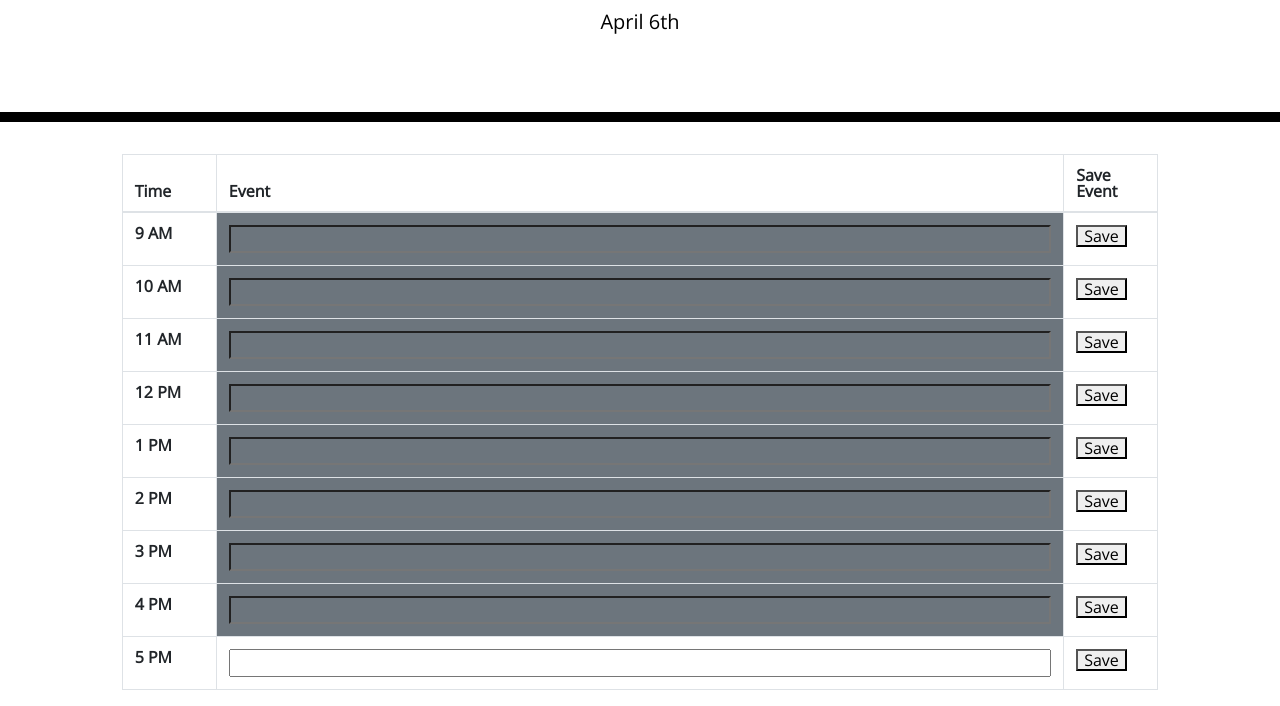
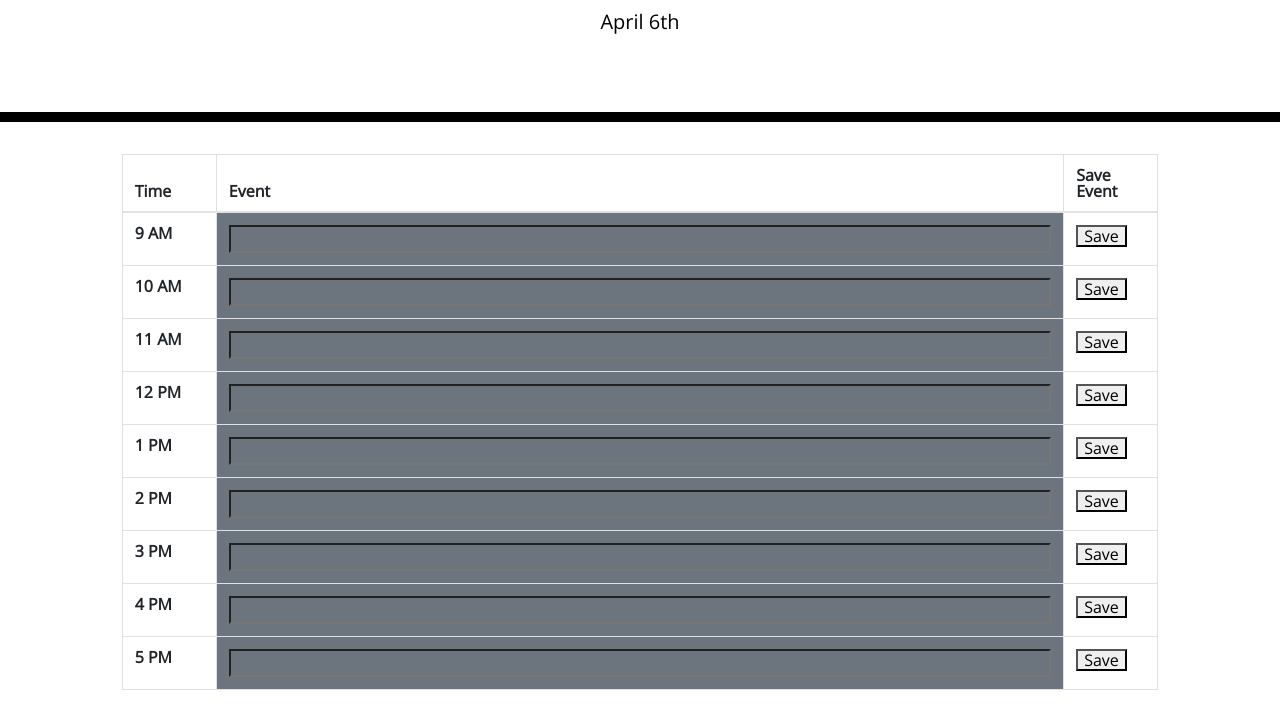
Before and after one commit to Stiltskinner/Work-Day-Scheduler, a plain HTML site: page index.html in a window 1280 px wide. Shown: the part 182-888 px from the top of the page. Drawn offline with nearby package versions, Linux system fonts and the light colour scheme.

Commit message:
Got the color changing backgrounds working correctly based on current time

```diff
--- a/Assets/js/script.js
+++ b/Assets/js/script.js
@@ -1,7 +1,8 @@
 // Selector variables
 var currentDay = document.getElementById("currentDay");
 // jquery selector variables
-var eventTable = $("event-table");
+var eventTable = $("#event-table");
+var scheduler = $("#scheduler");
 
 var nineAM = $("#9AM");
 var tenAM = $("#10AM");
@@ -14,16 +15,17 @@ var fourPM = $("#4PM");
 var fivePM = $("#5PM");
 
 // Global variables
-var check9AM = moment("9:00am", "h:mm:ss");
-var check10AM = moment("10:00am", "h:mm:ss");
-var check11AM = moment("11:00am", "h:mm:ss");
-var check12PM = moment("12:00pm", "h:mm:ss");
-var check1PM = moment("1:00pm", "h:mm:ss");
-var check2PM = moment("2:00pm", "h:mm:ss");
-var check3PM = moment("3:00pm", "h:mm:ss");
-var check4PM = moment("4:00pm", "h:mm:ss");
-var check5PM = moment("5:00pm", "h:mm:ss");
-var check6PM = moment("6:00pm", "h:mm:ss");
+var check9AM = moment("9:00am", "h:mm:ss a");
+var check10AM = moment("10:00am", "h:mm:ss a");
+var check11AM = moment("11:00am", "h:mm:ss a");
+var check12PM = moment("12:00pm", "h:mm:ss a");
+var check1PM = moment("1:00pm", "h:mm:ss a");
+var check2PM = moment("2:00pm", "h:mm:ss a");
+var check3PM = moment("3:00pm", "h:mm:ss a");
+var check4PM = moment("4:00pm", "h:mm:ss a");
+var check5PM = moment("5:00pm", "h:mm:ss a");
+var check6PM = moment("6:00pm", "h:mm:ss a");
+var check11PM = moment("11:00pm", "h:mm:ss a");
 
 // Current day display function
 function displayDay() {
@@ -31,13 +33,16 @@ function displayDay() {
     currentDay.textContent = now.format("MMMM Do");
 }
 
-// Interval to check for current time every second and updates the display date if it changes
+// Interval to check for current time every second and updates the display date if it changes. It also fires the upDate colors function every second so it can check for the current time and update in real time
 function timeUpdate() {
    setInterval(displayDay, 1000);
+   setInterval(updateColors, 1000);
 }
 
+// This function changes the background color of the Event column of the table depending on the time. If it is the current hour, it sets it to red, if it's after the current hour, sets it to gray, and it sets them all to green if it's before 9 AM, basically meaning they all reset to green after midnight
 function updateColors() {
     if (moment().isBefore(check9AM)) {
+        eventTable.children().children().children("td").children().removeClass("bg-success bg-secondary bg-alert").addClass("bg-success");
         eventTable.children().children().children("td").removeClass("bg-success bg-secondary bg-alert").addClass("bg-success");
     }
     if (moment().isBetween(check9AM, check10AM)) {
@@ -108,10 +113,12 @@ function updateColors() {
         fourPM.addClass("bg-secondary").removeClass("bg-success bg-alert");
         fourPM.children().addClass("bg-secondary").removeClass("bg-success bg-alert");
     }
+    if (moment().isAfter(check6PM)) {
+        fivePM.addClass("bg-secondary").removeClass("bg-success bg-alert");
+        fivePM.children().addClass("bg-secondary").removeClass("bg-success bg-alert");
+    }
 }
 
-
-// Calls displayDay so there isn't a 1 second lag between opening page and the day displaying the first time. then calls timeUpdate to continually check the time and update the display day when it rolls over.
+// Calls displayDay so there isn't a 1 second lag between opening page and the day displaying the first time. then calls timeUpdate to continually check the time and update the display day when it rolls over. timeUpdate also continually checks for the time and updates background colors of cells in the table as appropriate
 displayDay();
 timeUpdate();
-updateColors();
--- a/index.html
+++ b/index.html
@@ -24,7 +24,7 @@
 
   <body class="vw-100 justify-content-center">
     <header class="jumbotron">
-      <h1 class="display-3">Work Day Scheduler</h1>
+      <h1 class="display-3" id="scheduler">Work Day Scheduler</h1>
       <p class="lead">A simple calendar app for scheduling your work day</p>
       <p id="currentDay" class="lead"></p>
     </header>
```
